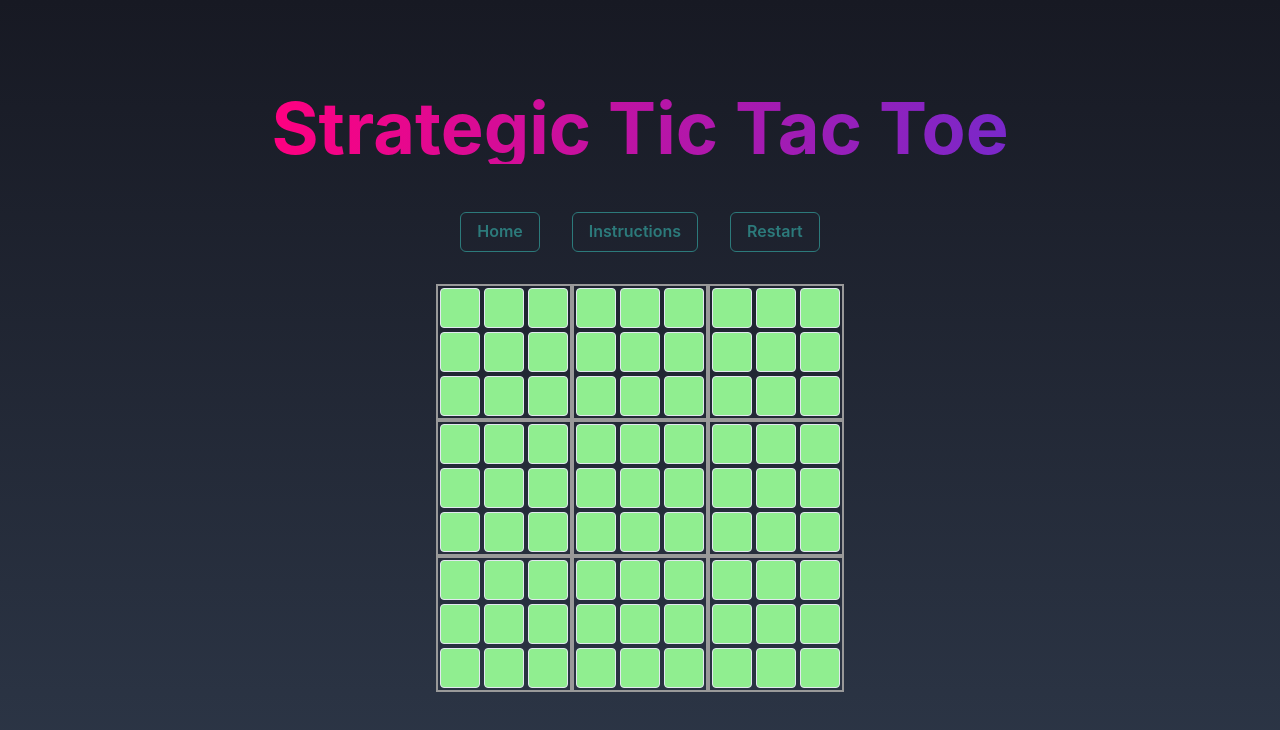
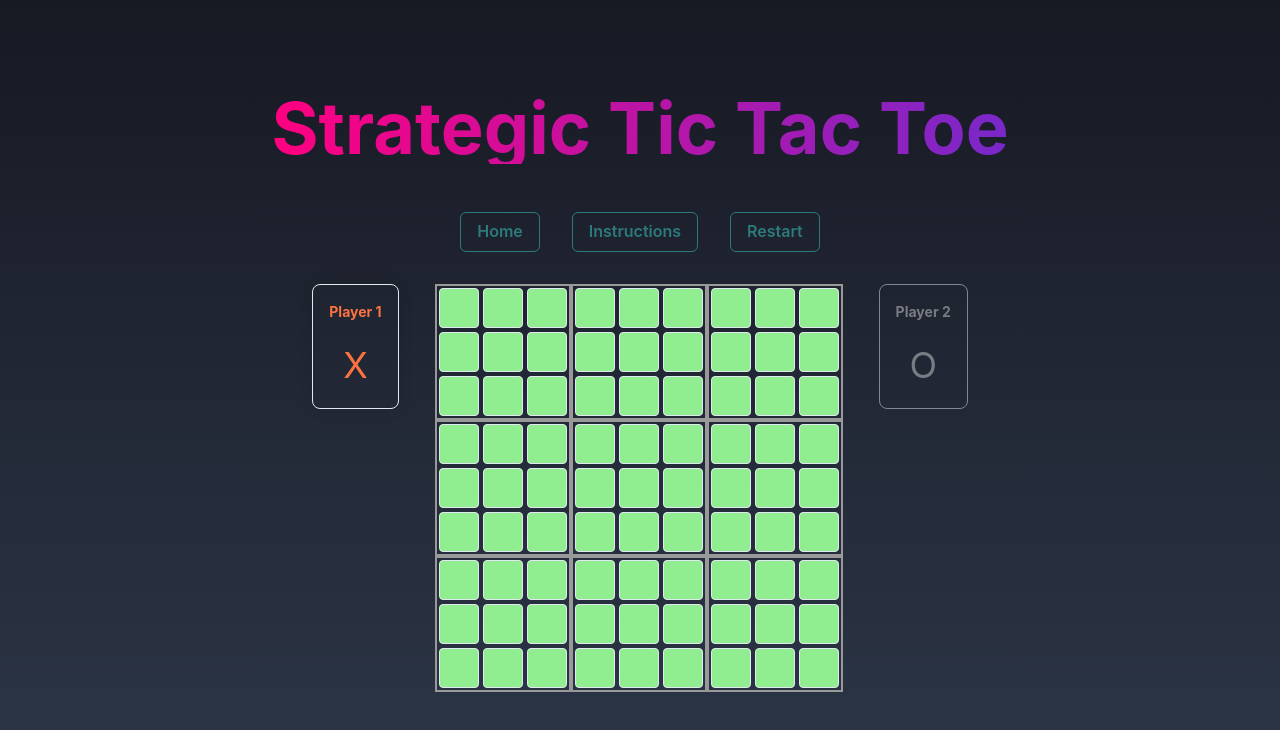
Before and after one commit to JetJadeja/strategic-tic-tac-toe, a React (Create React App) app: page / in a window 1280 px wide. Both pictures are taken after a click on the button "Play". Shown: the top 730 px of the page. Built offline with nearby package versions, Linux system fonts and the light colour scheme.

Commit message:
Add TurnIndicator to Game

```diff
--- a/src/components/Game.tsx
+++ b/src/components/Game.tsx
@@ -1,13 +1,21 @@
 import { Box, Text } from "@chakra-ui/react";
 import React, { useState } from "react";
 import GameBoard from "./GameBoard";
-import Clock, { Player } from "./utils/Clock";
 
 interface GameProps {
   size: number;
-  renderInfo: boolean;
-  clock: boolean;
   time: number;
+}
+
+// Define an enum for players
+export enum Player {
+  Player1 = "Player1",
+  Player2 = "Player2",
+}
+
+interface TurnIndicatorProps {
+  player: "X" | "O";
+  isActive: boolean;
 }
 
 interface LastMoveLocation {
@@ -17,14 +25,46 @@ interface LastMoveLocation {
   outerCol: number | null;
 }
 
-const Game: React.FC<GameProps> = React.memo(
-  ({ size, renderInfo, clock, time }) => {
+const TurnIndicator: React.FC<TurnIndicatorProps> = ({ player, isActive }) => {
+  const color = isActive ? (player === "X" ? "#fc7341" : "#2db2e2") : "#d1d1d1";
+  const opacity = isActive ? 1 : 0.5; // 50% opacity for the inactive player
+  const boxShadow = isActive ? "0px 0px 15px rgba(0, 0, 0, 0.1)" : "none";
+
+  return (
+    <Box
+      display="flex"
+      flexDirection="column"
+      alignItems="center"
+      padding="1rem"
+      border="1px solid #e2e8f0"
+      borderRadius="8px"
+      transition="box-shadow 0.3s, color 0.3s, opacity 0.3s"
+      boxShadow={boxShadow}
+      marginRight={player === "X" ? "1rem" : "0"}
+      marginLeft={player === "O" ? "1rem" : "0"}
+      opacity={opacity}
+    >
+      <Text
+        marginBottom="1rem"
+        fontWeight="bold"
+        color={color}
+        transition="color 0.3s"
+      >
+        Player {player === "X" ? 1 : 2}
+      </Text>
+      <Text fontSize="4xl" color={color} transition="color 0.3s">
+        {player}
+      </Text>
+    </Box>
+  );
+};
+
+const Game: React.FC<GameProps> = React.memo(({ size, time }) => {
   const initialSquares = Array(size * size)
     .fill(null)
     .map(() => Array(size * size).fill(null));
 
-    const [squares, setSquares] =
-      useState<typeof initialSquares>(initialSquares);
+  const [squares, setSquares] = useState<typeof initialSquares>(initialSquares);
   const [localWinners, setLocalWinners] = useState<(string | null)[]>(
     Array(size * size).fill(null)
   );
@@ -67,11 +107,7 @@ const Game: React.FC<GameProps> = React.memo(
   const handleClick = (inner_idx: number, outer_idx: number) => {
     console.log(inner_idx, outer_idx);
 
-      if (
-        winner ||
-        !isCurrentBoard(outer_idx) ||
-        squares[outer_idx][inner_idx]
-      ) {
+    if (winner || !isCurrentBoard(outer_idx) || squares[outer_idx][inner_idx]) {
       return;
     }
 
@@ -158,7 +194,15 @@ const Game: React.FC<GameProps> = React.memo(
 
   return (
     <Box className="game-container">
-        <Box className="game-grid">
+      <Box
+        display="flex"
+        justifyContent="center"
+        alignItems="flex-start"
+        flexDirection="row"
+      >
+        <TurnIndicator player="X" isActive={xIsNext} />
+
+        <Box className="game-grid" mx={5}>
           {Array(size)
             .fill(0)
             .map((_, outerIdx) => (
@@ -182,22 +226,10 @@ const Game: React.FC<GameProps> = React.memo(
               </Box>
             ))}
         </Box>
-        {renderInfo && (
-          <Box className="game-info">
-            <Text>{/* your status message */}</Text>
-            {clock && (
-              <Clock
-                seconds={time * 60}
-                currentPlayer={currentPlayer}
-                timeOverCallback={timeOver}
-                endTurnCallback={endTurn}
-              />
-            )}
+        <TurnIndicator player="O" isActive={!xIsNext} />
       </Box>
-        )}
     </Box>
   );
-  }
-);
+});
 
 export default Game;
```
Lines whose indentation alone changed are shown as unchanged.
